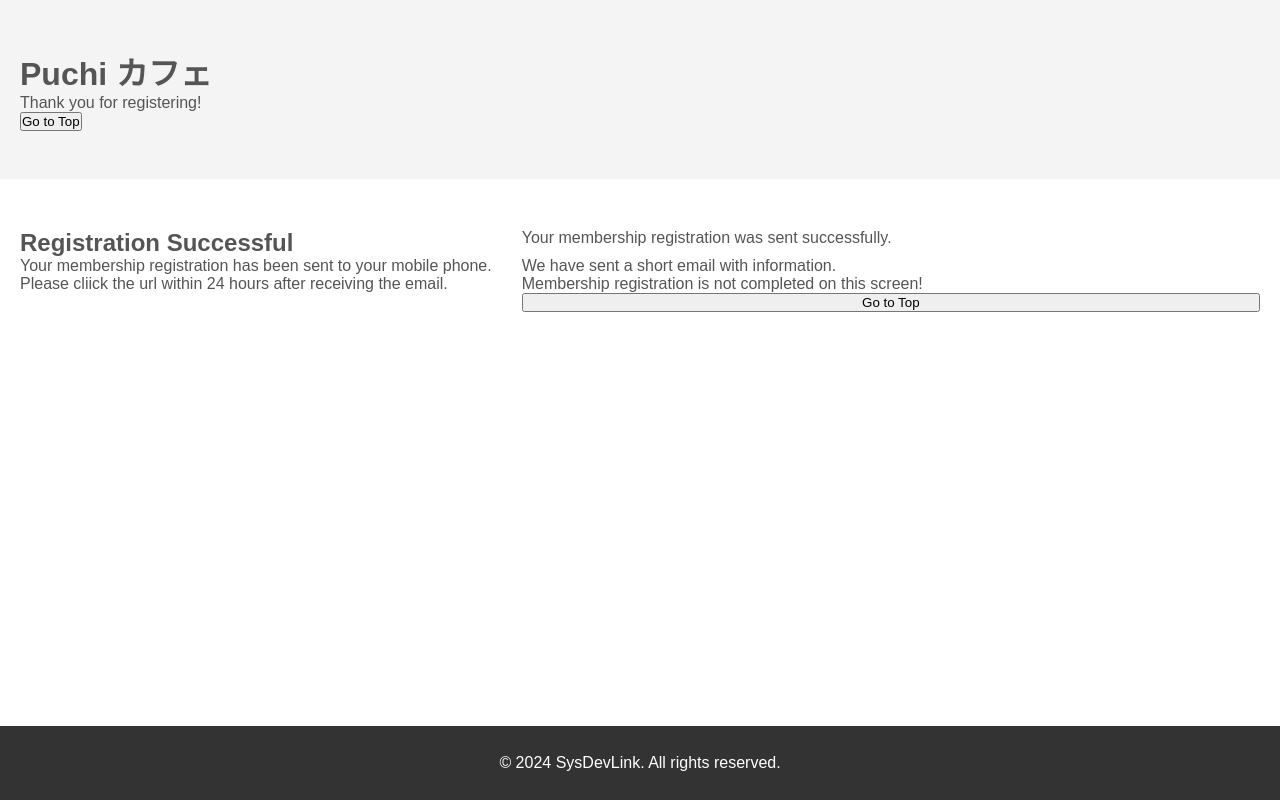
After one commit to douglasmarsalis/sysdevlinkCafe, a PHP site: page /views/register_success.php in a window 1280 px wide. The commit adds this page. Run offline with PHP 8.4, Linux system fonts and the light colour scheme; a stand-in replaces the project's code that opens the database connection.

Commit message:
Files and folders added, made some changes, now working on registration

```diff
--- /dev/null
+++ b/assets/css/styles.css
@@ -0,0 +1,143 @@
+/*body*/
+* {
+    margin: 0;
+    padding: 0;
+    box-sizing: border-box;
+}
+
+body {
+    font-family: sans-serif;
+    min-height: 100%;
+    color: #555;
+}
+
+
+/*Navigation Bar*/
+nav .links {
+    display: grid;
+    grid-template-columns: auto 1fr;
+    align-items: center;
+    grid-column-gap: 5px;
+    grid-template-rows: 30px;
+    text-align: center;
+    box-shadow: 0 5px 5px rgba(0,0,0,0.15);
+    position: sticky;
+    top: 0;
+    background-color: #7b3e19;
+    padding-left: 10px;
+    padding-right: 10px;
+}
+
+nav .cafeName {
+    font-size: 28px;
+    text-align: center;
+    font-weight: bold;
+    color: #f5e5fc;
+    background-color: #7b3e19;
+}
+
+nav a {
+    text-decoration: none;
+    display: inline-block;
+    padding: 10px 35px;
+    transition: background-color 0.3s, color 0.3s;
+    color: #fff;
+    font-size: 18px;
+}
+
+nav a:hover,
+nav a:active {
+    background: #4d9176;
+    color: #fff;
+    border-radius: 3px;
+}
+
+
+/*Header*/
+header {
+    padding: 48px 20px;
+    background-color: #f4f4f4;
+}
+
+header .sub-title {
+    margin-top: 20px;
+    line-height: 28px;
+}
+
+
+/*Main*/
+main {
+    padding: 20px;
+    display: grid;
+    grid-template-columns: auto 1fr;
+    grid-column-gap: 30px;
+    margin-top: 30px;
+    margin-bottom: 30px;
+}
+
+main .section-title {
+    font-size: 22px;
+    margin-bottom: 30px;
+}
+
+main .left {
+    border-right: thin solid #d4d4d4;
+    padding-right: 20px;
+}
+
+main .left a {
+    display: block;
+    text-decoration: none;
+    color: #555;
+    font-size: 18px;
+    margin-bottom: 10px;
+}
+
+main .left a:hover {
+    text-decoration: underline;
+}
+
+main .right .product {
+    display: grid;
+    grid-template-columns: auto 1fr;
+    grid-column-gap: 50px;
+    grid-row-gap: 50px;
+}
+
+main .right .product-left img {
+    height: 150px;
+    display: block;
+    margin: 0 auto;
+}
+
+main .right .title a {
+    font-weight: bold;
+    font-size: 18px;
+    text-decoration: none;
+    color: #555;
+    line-height: 26px;
+}
+
+main .right .title a:hover {
+    text-decoration: underline;
+}
+
+main .right .description {
+    margin-top: 10px;
+}
+
+main .right .price {
+    font-size: 24px;
+    margin-top: 30px;
+    color: darkred;
+}
+
+
+/*Footer*/
+footer {
+    background-color: #333;
+    padding: 28px;
+    text-align: center;
+    width: 100%;
+    color: white;
+}
--- /dev/null
+++ b/views/register_success.php
@@ -0,0 +1,46 @@
+<!DOCTYPE html>
+<html lang="en">
+<head>
+    <meta charset="UTF-8">
+    <meta name="viewport" content="width=device-width, initial-scale=1.0">
+    <meta name="description" content="プチコーヒーショップの美味しいピザとワッフルのテイクアウト">
+    <meta name="ketwords" content="ピザ、ワッフル、コーヒー、紅茶、テイクアウト、カフェ、プチ">
+    <link rel="stylesheet" href="assets/css/styles.css">
+    <title>Puchi カフェ</title>
+    <style>
+        footer {
+            position: fixed;
+            bottom: 0;
+            text-align: center;
+        }
+    </style>
+</head>
+<body>
+    <header>
+        <h1>Puchi カフェ</h1>
+        <p>Thank you for registering!</p>
+        <button onclick="scrollToTop()">Go to Top</button>
+    </header>
+    <main>
+        <h2>Registration Successful</h2>
+        <p>Your membership registration was sent successfully.</p>
+        <p>Your membership registration has been sent to your mobile phone.</p>
+        <p>We have sent a short email with information.</p>
+        <p>Please cliick the url within 24 hours after receiving the email.</p>
+        <p>Membership registration is not completed on this screen!</p>
+        <p></p>
+        <p></p>
+        <p></p>
+        <button onclick="scrollToTop()">Go to Top</button>
+    </main>
+    <footer>
+        <p>&copy; 2024 SysDevLink. All rights reserved.</p>
+    </footer>
+
+    <script>
+        function scrollToTop() {
+            window.scrollTo({top: 0, behavior: 'smooth'});
+        }
+    </script>
+</body>
+</html>
```
Also changed, not shown: about.php (deleted, +0 -28 lines), assets/database/database.php (added, +14 -0 lines), assets/database/register.php (added, +26 -0 lines), includes/header.php (+2 -5 lines), includes/nav.php (+5 -5 lines), index.php (+5 -5 lines), menu.php (deleted, +0 -28 lines), register.php (deleted, +0 -28 lines), views/about.php (added, +32 -0 lines), views/menu.php (added, +32 -0 lines), views/register-login.php (added, +40 -0 lines), READ.md (added), assets/images/dummyData.jpg (added), assets/javascript/script.js (added), 2 more files, 1 other file.
